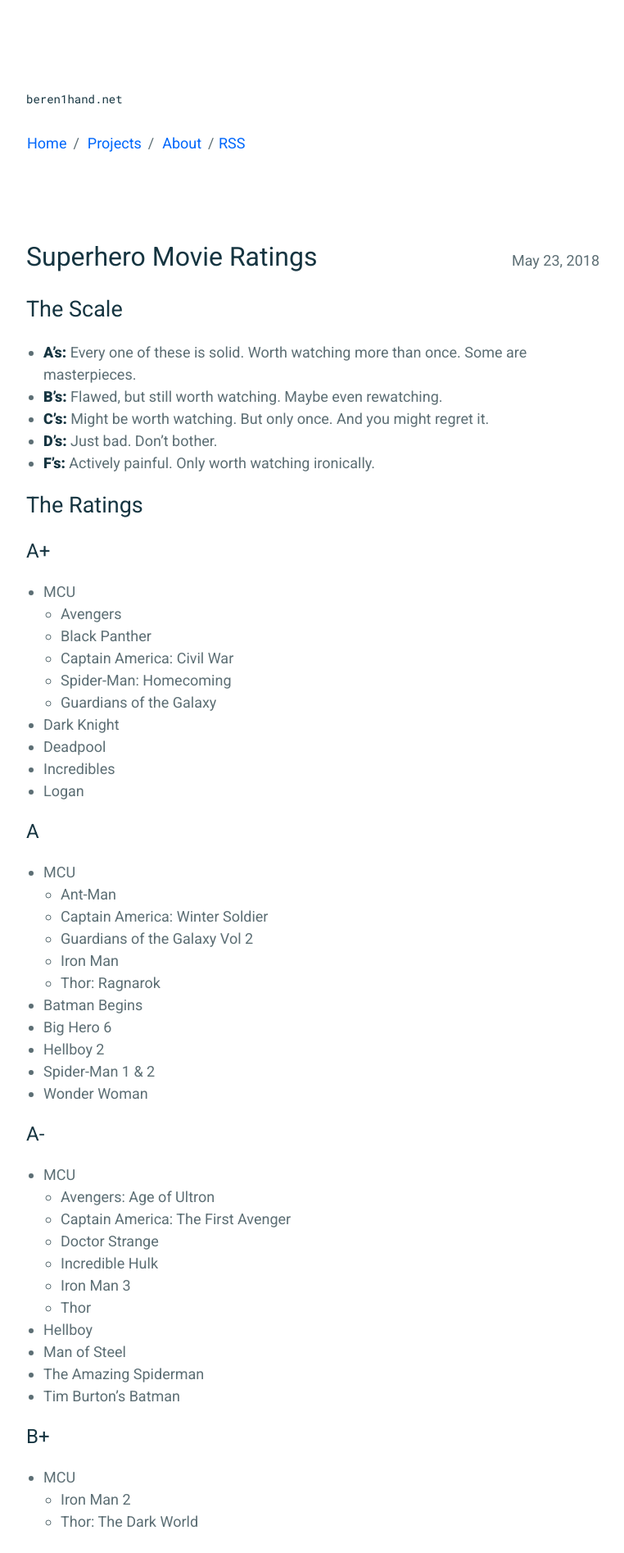
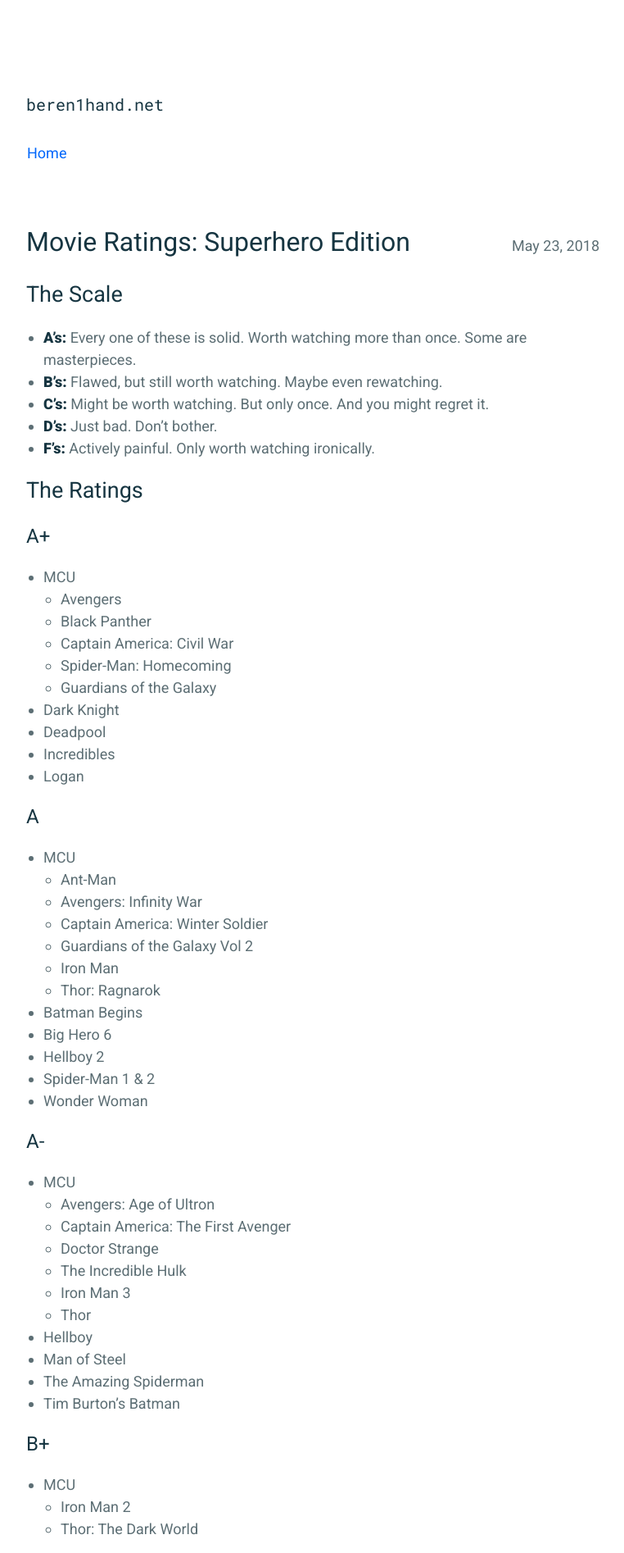
Before and after one commit to beren1hand/beren1hand.github.io, a Jekyll site: the page built from _posts/2018-05-23-Superheroes.md, in a window 1280 px wide. Shown: the top 1894 px of the page at 82% size, without its empty margins (258-1020 px from the left). Built offline with Jekyll 4.4.1, drawn with Linux system fonts in a browser that asks for light colours; some of the changed text lies outside the part shown.

```diff
--- a/_includes/footer.html
+++ b/_includes/footer.html
@@ -1,4 +1,7 @@
 <footer class="c-page__footer">
     <p>&copy; {{ site.author }} {{ 'now' | date: '%Y' }}</p>
-    <p>{% if site.twitter_username %}<a href="https://twitter.com/{{ site.twitter_username }}">Twitter</a><span class="u-separate"></span>{% endif %}{% if site.github_username %}<a href="https://github.com/{{ site.github_username }}">Github</a>{% endif %}</p>
+    <!-- <p>{% if site.twitter_username %}<a href="https://twitter.com/{{ site.twitter_username }}">Twitter</a>
+        <span class="u-separate"></span>{% endif %}{% if site.github_username %}
+        <a href="https://github.com/{{ site.github_username }}">Github</a>{% endif %}
+    </p> -->
 </footer>
--- a/_includes/header.html
+++ b/_includes/header.html
@@ -1,12 +1,13 @@
 <header class="c-page__header">
-    <h1><code>{{ site.title}}</code></h1>
-
-    {% if page.title == 'Home' %}
-        <h1>{{ site.description }}</h1>
-    {% endif %}
+    <h1><code>{{ site.title}}</code></h1> {% if page.title == 'Home' %}
+    <h1>{{ site.description }}</h1> {% endif %}
     <p>
-        <a href="{{ "/" | prepend: site.baseurl }}">Home</a><span
-          class="u-separate"></span> <a href="{{ "/projects/" | prepend:
-          site.baseurl }}">Projects</a><span class="u-separate"></span> <a href="{{ "/about/" | prepend: site.baseurl }}">About</a><span class="u-separate"></span><a href="{{ "/feed.xml" | prepend: site.baseurl }}">RSS</a>
+        <a href="{{ " / " | prepend: site.baseurl }}">Home</a>
+        <!-- <span class="u-separate"></span>
+        <a href="{{ " /projects/ " | prepend: site.baseurl }}">Projects</a>
+        <span class="u-separate"></span>
+        <a href="{{ " /about/ " | prepend: site.baseurl }}">About</a>
+        <span class="u-separate"></span>
+        <a href="{{ " /feed.xml " | prepend: site.baseurl }}">RSS</a> -->
     </p>
 </header>
--- a/_posts/2018-04-21-Superheroes.md
+++ b/_posts/2018-05-23-Superheroes.md
@@ -1,8 +1,8 @@
 ---
 layout: post
-title: "Superhero Movie Ratings"
+title: "Movie Ratings: Superhero Edition"
 description: "Which supers are super."
-date: 2018-05-23 21:00:00
+date: 2018-05-23 02:00:00 -0400
 ---
 # The Scale
 
@@ -29,6 +29,7 @@
 ## A
 - MCU
 	- Ant-Man
+    - Avengers: Infinity War
 	- Captain America: Winter Soldier
 	- Guardians of the Galaxy Vol 2
 	- Iron Man
@@ -44,7 +45,7 @@
     - Avengers: Age of Ultron
     - Captain America: The First Avenger
     - Doctor Strange
-    - Incredible Hulk
+    - The Incredible Hulk
     - Iron Man 3
     - Thor
 - Hellboy
--- a/_sass/components/_page.scss
+++ b/_sass/components/_page.scss
@@ -7,11 +7,11 @@
 }
 
 .c-page__header {
-    margin-bottom: 10rem; // 100px
+    margin-bottom: 7rem; // 100px
 
     h1 {
         margin-bottom: 2.5rem; // 25px
-        @include fs--heading-2;
+        @include fs--heading-1;
         color: $c-base__02;
     }
 
--- a/_sass/vendor/_highlight.scss
+++ b/_sass/vendor/_highlight.scss
@@ -18,7 +18,8 @@
 
 pre, code {
     @include ff--code;
-    @include fs--code;
+    font-size: 2rem;
+    line-height: 1.5;
 }
 
 .highlight {
```
Also changed, not shown: _posts/2011-02-15-Freedom-Foreknowledge.md (added, +23 -0 lines), _posts/2016-02-24-Universalism-Indeterminism.md (added, +40 -0 lines), _posts/2017-01-24-Abortion-Complex.md (added, +23 -0 lines), _posts/2017-11-30-SW-Catch-Up.md (added, +39 -0 lines), _posts/2018-05-11-Favorite_Zen.md (added, +57 -0 lines), _posts/2018-05-23-Blog.md (renamed from _posts/2018-04-21-Blog.md, +1 -1 lines), _posts/2018-05-23-StarWars.md (added, +41 -0 lines).
